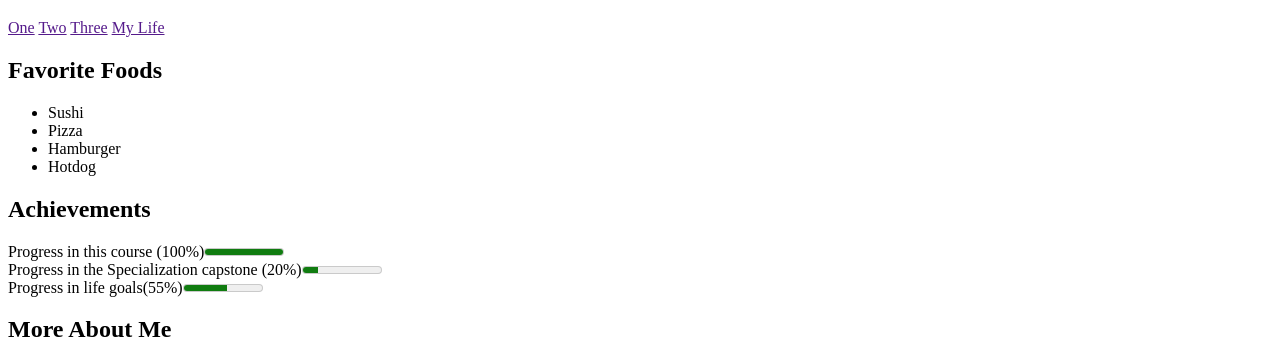
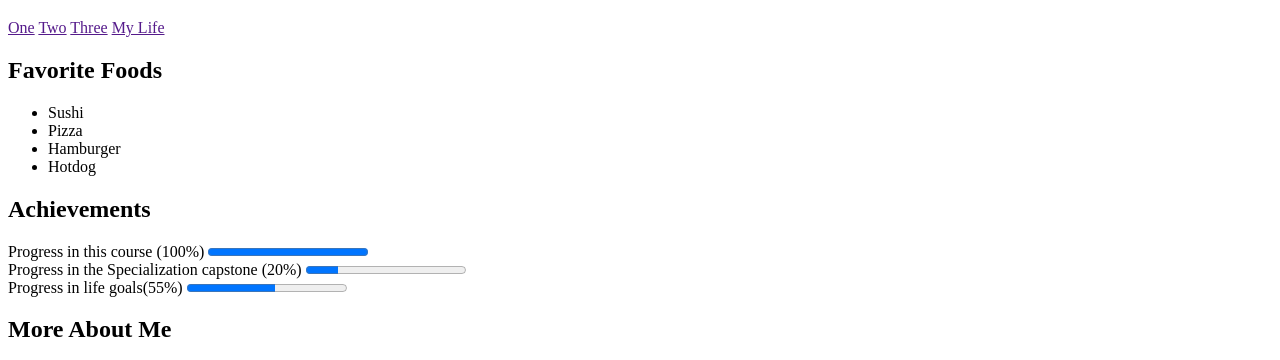
Before and after one commit to josecharria/finalproject, a plain HTML site: page index.html in a window 1280 px wide. Shown: the part 61-421 px from the top of the page. Drawn offline with Linux system fonts and the light colour scheme.

Commit message:
Add files via upload

```diff
--- a/index.html
+++ b/index.html
@@ -14,6 +14,7 @@
             <a href="">My Life</a>
         </nav>
     </header>
+    <main>
     <section>
         <h2>Favorite Foods</h2>
         <ul>
@@ -25,9 +26,12 @@
     </section>
     <section>
         <h2>Achievements</h2>
-        <span>Progress in this course (100%)</span><meter min="0" max="100" value="100">100%</meter><br>
-        <span>Progress in the Specialization capstone (20%)</span><meter min="0" max="100" value="20">20%</meter><br>
-        <span> Progress in life goals(55%)</span><meter min="0" max="100" value="55">55%</meter><br>
+        <label for="100">Progress in this course (100%)</label>
+        <progress id="100" value="100" max="100">100%</progress><br>
+        <label for="20">Progress in the Specialization capstone (20%)</label>
+        <progress id="20" value="20" max="100">20%</progress><br>
+        <label for="55">Progress in life goals(55%)</label>
+        <progress id="55" value="55" max="100">55%</progress><br>
     </section>
     <section>
         <h2>More About Me</h2>
@@ -36,8 +40,11 @@
            <p>I grew up in Cali Colombia with my parents and my little sister. I love the culture and kindness of people in my country.</p>
        </details>
     </section>
-    <a href="http://intro-webdesign.com"><img src="http://www.intro-webdesign.com/images/newlogo.png" alt="Go to the intro Webdesing"></a>
+    </main>
+    <footer>
+    <img src="http://www.intro-webdesign.com/images/newlogo.png" alt="WD4E"></a>
     <span>This page was created by Jose Luis Charria and Colleen van Lent. To learn more about web design, visit</span>
     <a href="http://www.intro-webdesign.com">Intro to Web Design</a><span>.</span>
+    </footer>
 </body>
 </html>
```
